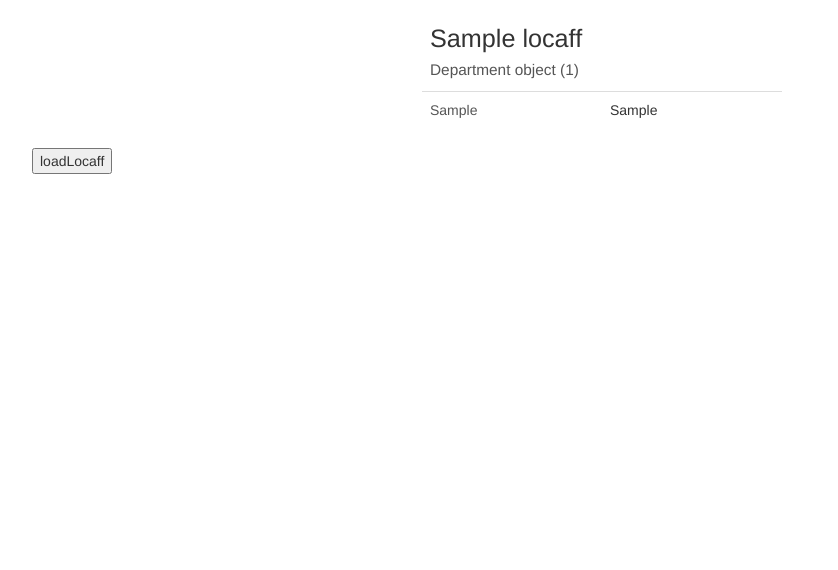
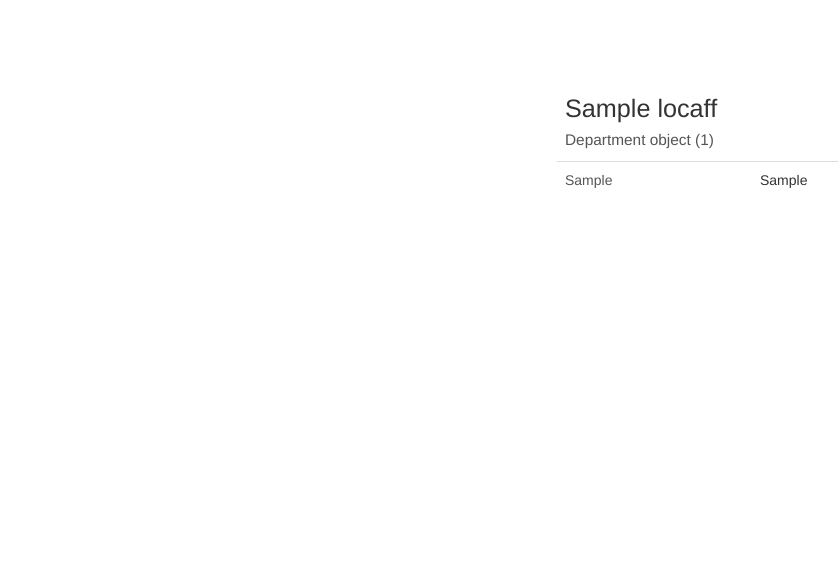
Before and after one commit to workingenius/dskj-addrbook, a Django app: template addresslist/templates/addresslist/main.html in a window 1280 px wide. Shown: the top 570 px of the page, without its empty margins (38-876 px from the left). Run offline with Django 3.2, Linux system fonts and the light colour scheme; tables that the repository leaves empty hold one stand-in row (values such as "Sample post"); the template is opened without the code that fills it: values that come from a table or form of the project are taken from there, most other values are stand-ins (such as "Sample title", 1, 10 or a date in 2020); data that the repository does not hold is empty; some libraries are stand-ins or nearby versions.

Commit message:
page layout

```diff
--- a/addresslist/templates/addresslist/locaff.html
+++ b/addresslist/templates/addresslist/locaff.html
@@ -1,17 +1,20 @@
 <style>
-    .title-box {
+    #region-card .title-box {
         padding-left: 8px;
         padding-top: 20px;
         padding-bottom: 10px;
+
+        margin-left: auto;
+        margin-right: auto;
     }
-    .subtitle {
+    #region-card .subtitle {
         padding-top: 3px;
         font-size: 1.1em;
     }
-    .title {
+    #region-card .title {
         font-size: 1.8em;
     }
-    .weaken {
+    #region-card .weaken {
         color: #555;
     }
 </style>
@@ -24,7 +27,7 @@
     </div>
 </div>
 <div class="row">
-    <div class="column col-xs-6">
+    <div class="column col-xs-12">
         <table id="locaff-contacts" class="table">
             <tbody>
             {% for contact in contacts %}
--- a/addresslist/templates/addresslist/locaff_list.html
+++ b/addresslist/templates/addresslist/locaff_list.html
@@ -1,3 +1,14 @@
+<style>
+    #region-list #locaff-list-table tbody {
+        display: block;
+        height: 300px;
+        overflow: auto;
+    }
+
+    #region-list #locaff-list-table tr, #region-list #locaff-list-table td {
+        width: 800px;
+    }
+</style>
 <div class="row">
     <table id="locaff-list-table" class="table">
         <tbody>
--- a/addresslist/templates/addresslist/main.html
+++ b/addresslist/templates/addresslist/main.html
@@ -9,17 +9,31 @@
         integrity="sha384-BVYiiSIFeK1dGmJRAkycuHAHRg32OmUcww7on3RYdg4Va+PmSTsz/K68vbdEjh4u"
         crossorigin="anonymous" />
     </head>
+    <style>
+        .container {
+            max-width: 720px;
+        }
+
+        #region-list {
+            height: 300px;
+        }
+
+        #region-card {
+            height: 300px;
+        }
+    </style>
     <body>
         <div class="container">
+            <div class="row navbar"></div>
             <div class="row">
-                <div class="column col-xs-4">
+                <div id="region-list" class="column col-xs-5">
                     {% include "addresslist/locaff_list.html" %}
                 </div>
-                <div class="column col-xs-8">
+                <div id="region-card" class="column col-xs-7">
                     {% include "addresslist/locaff.html" %}
                 </div>
             </div>
-            <button class="button" onclick="loadLocaff(2500)">loadLocaff</button>
+            <!-- <button class="button" onclick="loadLocaff(2500)">loadLocaff</button> -->
         </div>
     </body>
 </html>
```
